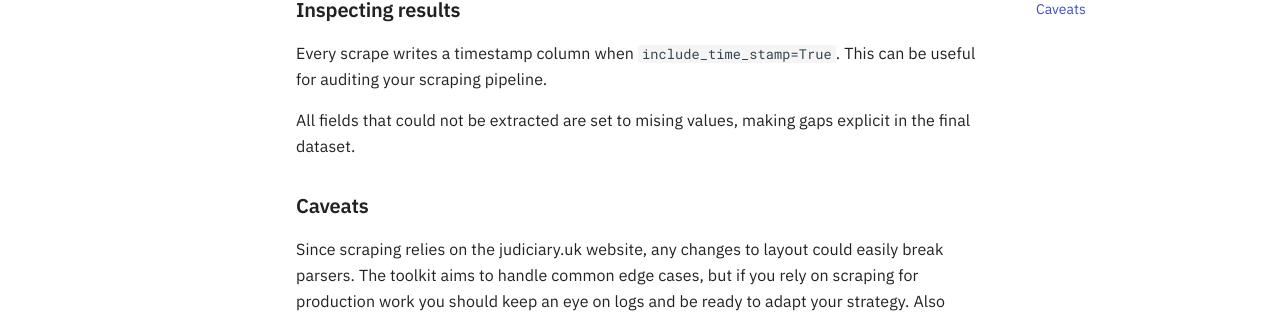
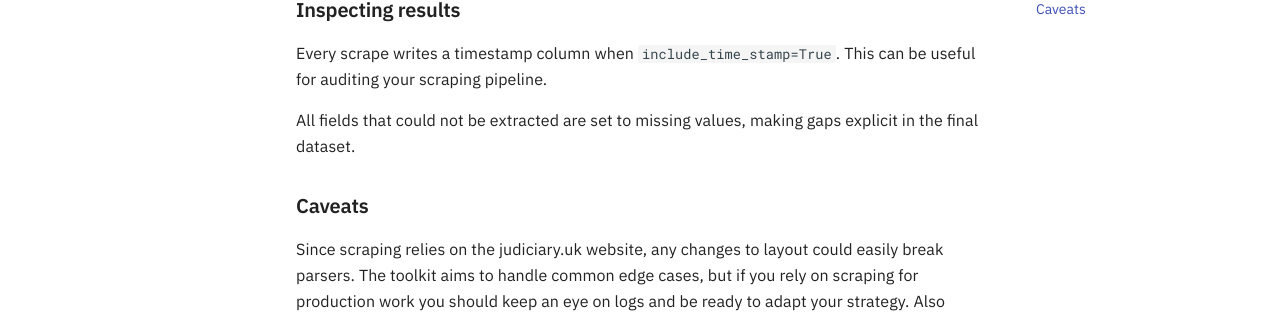
Before and after one commit to Sam-Osian/PFD-toolkit, an MkDocs documentation site: the page built from docs/loader/scraper.md, in a window 1280 px wide and 900 px high, scrolled down 2206 px. Shown: the part 354-667 px from the top of the window. Built offline with MkDocs 1.6.1 and Material for MkDocs 9.7.7, drawn with Linux system fonts in a browser that asks for light colours; comment, search, counter and statistics services are not loaded.

Commit message:
Correct spellings; fix 404 not formatting

```diff
--- a/docs/404.html
+++ b/docs/404.html
@@ -3,11 +3,11 @@
 <head>
     <meta charset="UTF-8">
     <title>404 - Page not found</title>
-    <link rel="stylesheet" href="{{ base_url }}stylesheets/404.css">
+    <link rel="stylesheet" href="{{ 'stylesheets/404.css' | url }}">
 </head>
 <body>
     <h1>404 Error: Page not found</h1>
     <p>(The only thing more inaccessible than this page is the original judiciary.uk data 😉 )</p>
-    <p><a href="{{ base_url }}index.html">Return home</a></p>
+    <p><a href="{{ '' | url }}">Return home</a></p>
 </body>
 </html>
--- a/docs/loader/scraper.md
+++ b/docs/loader/scraper.md
@@ -73,7 +73,7 @@
 
 Every scrape writes a timestamp column when `include_time_stamp=True`. This can be useful for auditing your scraping pipeline.
 
-All fields that could not be extracted are set to mising values, making gaps explicit in the final dataset.
+All fields that could not be extracted are set to missing values, making gaps explicit in the final dataset.
 
 ### Caveats
 
```
Also changed, not shown: docs/extractor/spans.md (+1 -1 lines), docs/getting_started/load_and_screen.md (+1 -1 lines).
